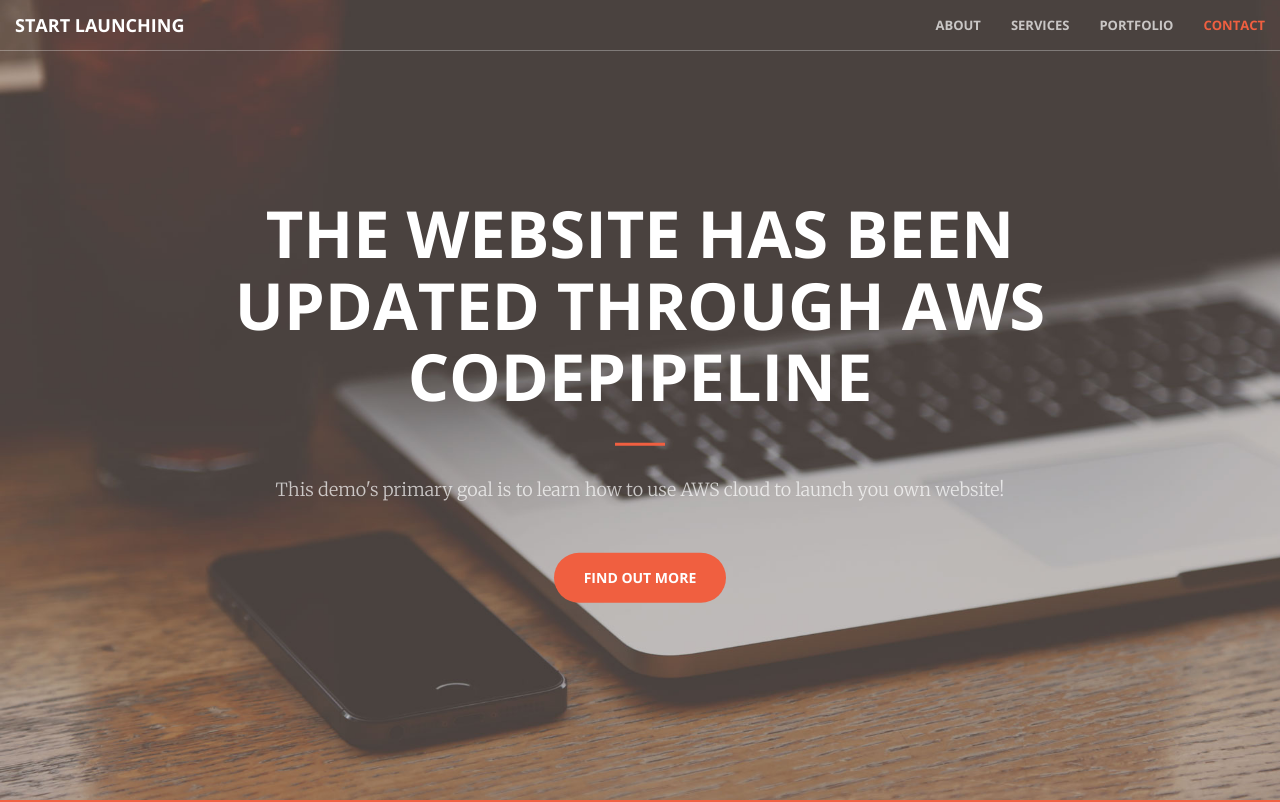
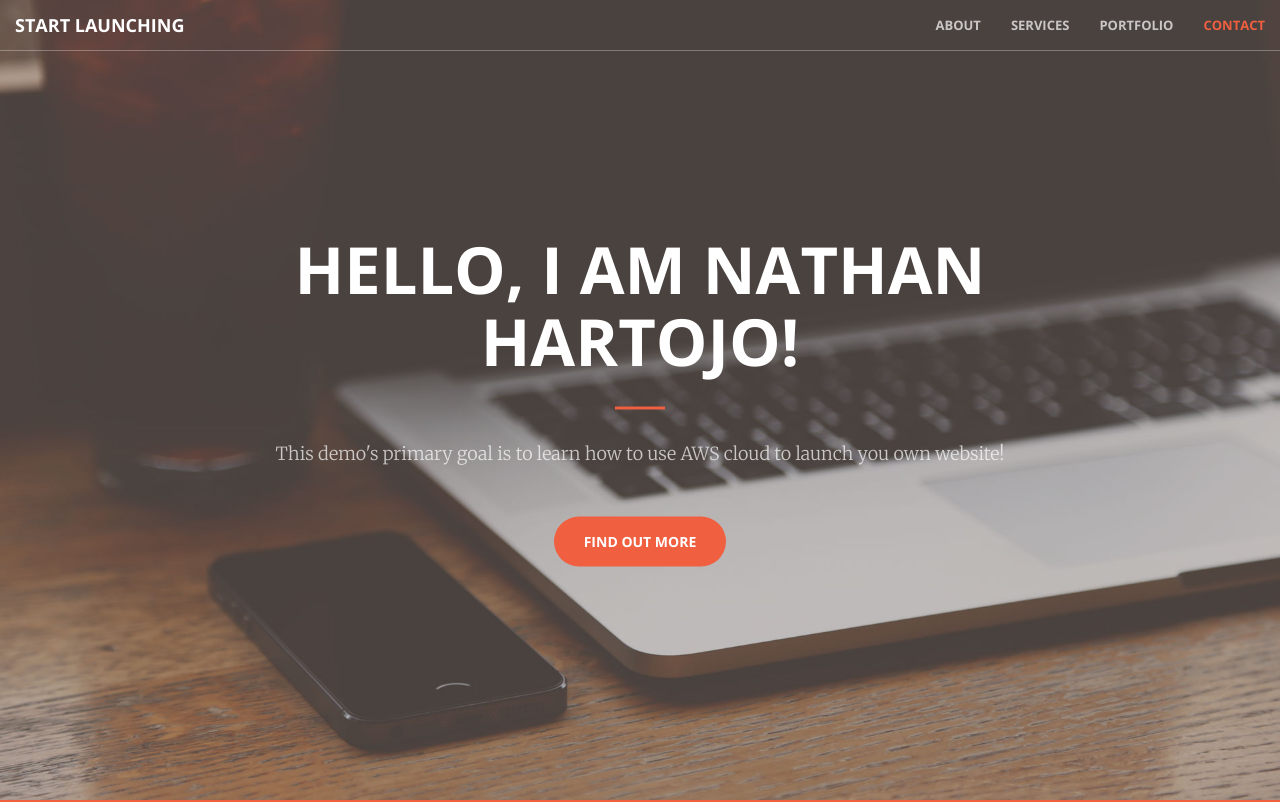
Before and after one commit to nathanhtkd/412_Project_3, a plain HTML site: page index.html in a window 1280 px wide. Shown: the top 802 px of the page. Drawn offline with nearby package versions, Linux system fonts and the light colour scheme.

Commit message:
prepping for demo

```diff
--- a/index.html
+++ b/index.html
@@ -74,7 +74,7 @@
     <header>
         <div class="header-content">
             <div class="header-content-inner">
-                <h1>THE WEBSITE HAS BEEN UPDATED THROUGH AWS CODEPIPELINE</h1> <!-- HERE ARE THE CHANGES -->
+                <h1>Hello, I am Nathan Hartojo!</h1>
                 <hr>
                 <p>This demo's primary goal is to learn how to use AWS cloud to launch you own website!</p>
                 <a href="#about" class="btn btn-primary btn-xl page-scroll">Find Out More</a>
```
